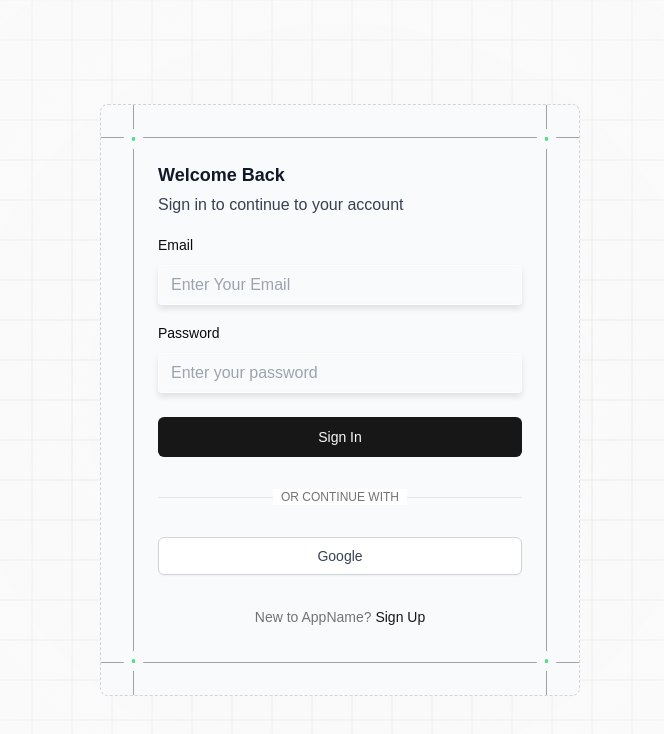
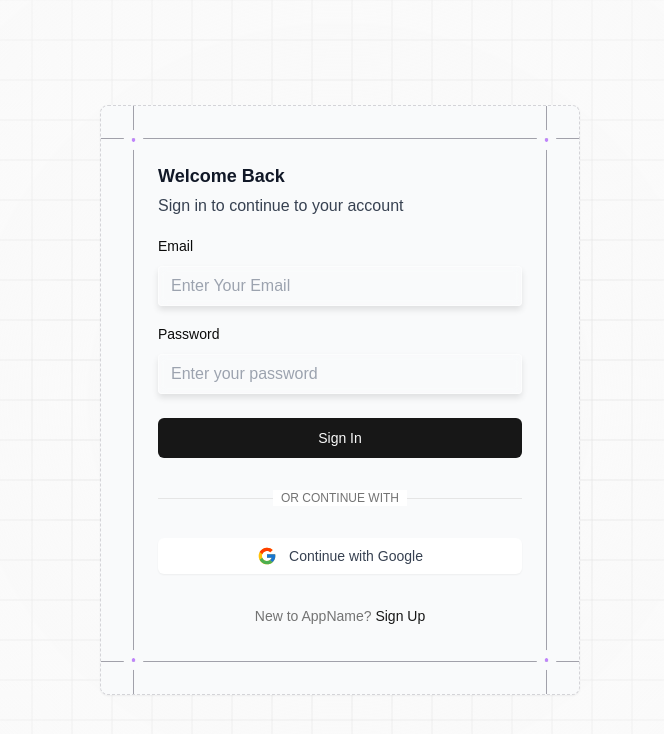
Before and after one commit to JasonLovesDoggo/uofthacks-12, a Next.js app in the folder frontend/: page /sign-in in a window 1280 px wide. Shown: the top 734 px of the page, without its empty margins (300-964 px from the left). Built offline with nearby package versions, Linux system fonts and the light colour scheme.

Commit message:
feat: add AuthOptions component for provider-based sign-in and update sign-in/sign-up forms

```diff
--- /dev/null
+++ b/frontend/components/auth/AuthOptions.tsx
@@ -0,0 +1,90 @@
+import Image from "next/image";
+import { signIn } from "next-auth/react";
+
+import { cn } from "@/lib/utils";
+
+type Provider = "google" | "github" | "facebook"; // Add more providers as needed
+
+type Props = {
+  disabled?: boolean;
+  provider?: Provider;
+};
+
+const AuthOptions = ({ disabled, provider = "google" }: Props) => {
+  const getProviderDetails = (provider: Provider) => {
+    switch (provider) {
+      case "google":
+        return {
+          icon: "/google-icon.svg",
+          text: "Continue with Google",
+          bgColor: "bg-white",
+          textColor: "text-gray-700",
+          hoverBg: "hover:bg-gray-50",
+          borderColor: "border-gray-300",
+          darkBg: "dark:bg-gray-800",
+          darkText: "dark:text-gray-100",
+          darkBorder: "dark:border-gray-700",
+        };
+      // Add cases for other providers
+      default:
+        return {
+          icon: "",
+          text: "Continue",
+          bgColor: "bg-white",
+          textColor: "text-gray-700",
+          hoverBg: "hover:bg-gray-50",
+          borderColor: "border-gray-300",
+          darkBg: "dark:bg-gray-800",
+          darkText: "dark:text-gray-100",
+          darkBorder: "dark:border-gray-700",
+        };
+    }
+  };
+
+  const {
+    icon,
+    text,
+    bgColor,
+    textColor,
+    hoverBg,
+    borderColor,
+    darkBg,
+    darkText,
+    darkBorder,
+  } = getProviderDetails(provider);
+
+  return (
+    <button
+      type="button"
+      onClick={() => signIn(provider)}
+      disabled={disabled}
+      className={cn(
+        "w-full rounded-md px-4 py-2 text-sm font-medium shadow-sm",
+        "focus:outline-none focus:ring-2 focus:ring-indigo-500 focus:ring-offset-2",
+        "transform transition-all duration-200 ease-in-out hover:scale-[1.02]",
+        "disabled:cursor-not-allowed disabled:opacity-50",
+        bgColor,
+        textColor,
+        hoverBg,
+        borderColor,
+        darkBg,
+        darkText,
+        darkBorder,
+      )}
+    >
+      <div className="flex items-center justify-center gap-3">
+        {icon && (
+          <Image
+            src={icon}
+            alt={`${provider} icon`}
+            width={20}
+            height={20}
+            className="h-5 w-5"
+          />
+        )}
+        <span>{text}</span>
+      </div>
+    </button>
+  );
+};
+export default AuthOptions;
--- a/frontend/components/auth/sign-in-form.tsx
+++ b/frontend/components/auth/sign-in-form.tsx
@@ -19,6 +19,8 @@ import {
   FormLabel,
   FormMessage,
 } from "@/components/ui/form";
+
+import AuthOptions from "./AuthOptions";
 
 type Props = {};
 
@@ -123,14 +125,7 @@ const SignInForm = ({}: Props) => {
           </span>
         </div>
       </div>
-      <button
-        type="button"
-        onClick={() => signIn("google")}
-        disabled={isPending}
-        className="w-full rounded-md border border-gray-300 bg-white px-4 py-2 text-sm font-medium text-gray-700 shadow-sm hover:bg-gray-50 focus:outline-none focus:ring-2 focus:ring-indigo-500 focus:ring-offset-2 disabled:opacity-50 dark:border-gray-700 dark:bg-gray-800 dark:text-gray-100"
-      >
-        Google
-      </button>
+      <AuthOptions disabled={isPending} />
     </Form>
   );
 };
--- a/frontend/components/auth/sign-up-form.tsx
+++ b/frontend/components/auth/sign-up-form.tsx
@@ -18,6 +18,8 @@ import {
   FormLabel,
   FormMessage,
 } from "@/components/ui/form";
+
+import AuthOptions from "./AuthOptions";
 
 const SignUpForm = () => {
   const router = useRouter();
@@ -131,14 +133,7 @@ const SignUpForm = () => {
           </span>
         </div>
       </div>
-      <button
-        type="button"
-        onClick={() => signIn("google")}
-        disabled={isPending}
-        className="w-full rounded-md border border-gray-300 bg-white px-4 py-2 text-sm font-medium text-gray-700 shadow-sm hover:bg-gray-50 focus:outline-none focus:ring-2 focus:ring-indigo-500 focus:ring-offset-2 disabled:opacity-50 dark:border-gray-700 dark:bg-gray-800 dark:text-gray-100"
-      >
-        Google
-      </button>
+      <AuthOptions disabled={isPending} />
     </Form>
   );
 };
--- a/frontend/components/ui/card.tsx
+++ b/frontend/components/ui/card.tsx
@@ -13,7 +13,7 @@ const cardVariants = cva("w-full relative", {
       ],
       dots: [
         "relative mx-auto w-full",
-        "rounded-lg border border-dashed",
+        "rounded-lg border border-dashed shadow-sm hover:shadow-lg transition-shadow",
         "border-zinc-300 dark:border-zinc-800",
         "px-4 sm:px-6 md:px-8",
       ],
@@ -240,10 +240,10 @@ const Card = React.forwardRef<HTMLDivElement, CardProps>(
           <div className="relative w-full border-x border-zinc-400 dark:border-zinc-700">
             <div className="absolute z-0 grid h-full w-full items-center">
               <section className="absolute z-0 grid h-full w-full grid-cols-2 place-content-between">
-                <div className="my-4 size-1 -translate-x-[2.5px] rounded-full bg-green-400 outline outline-8 outline-gray-50 dark:outline-gray-950 sm:my-6 md:my-8" />
-                <div className="my-4 size-1 translate-x-[2.5px] place-self-end rounded-full bg-green-400 outline outline-8 outline-gray-50 dark:outline-gray-950 sm:my-6 md:my-8" />
-                <div className="my-4 size-1 -translate-x-[2.5px] rounded-full bg-green-400 outline outline-8 outline-gray-50 dark:outline-gray-950 sm:my-6 md:my-8" />
-                <div className="my-4 size-1 translate-x-[2.5px] place-self-end rounded-full bg-green-400 outline outline-8 outline-gray-50 dark:outline-gray-950 sm:my-6 md:my-8" />
+                <div className="my-4 size-1 -translate-x-[2.5px] rounded-full bg-purple-400 outline outline-8 outline-gray-50 dark:outline-gray-950 sm:my-6 md:my-8" />
+                <div className="my-4 size-1 translate-x-[2.5px] place-self-end rounded-full bg-purple-400 outline outline-8 outline-gray-50 dark:outline-gray-950 sm:my-6 md:my-8" />
+                <div className="my-4 size-1 -translate-x-[2.5px] rounded-full bg-purple-400 outline outline-8 outline-gray-50 dark:outline-gray-950 sm:my-6 md:my-8" />
+                <div className="my-4 size-1 translate-x-[2.5px] place-self-end rounded-full bg-purple-400 outline outline-8 outline-gray-50 dark:outline-gray-950 sm:my-6 md:my-8" />
               </section>
             </div>
             <div className="relative z-20 mx-auto py-8">{content}</div>
```
Also changed, not shown: frontend/public/google-icon.svg (added).
